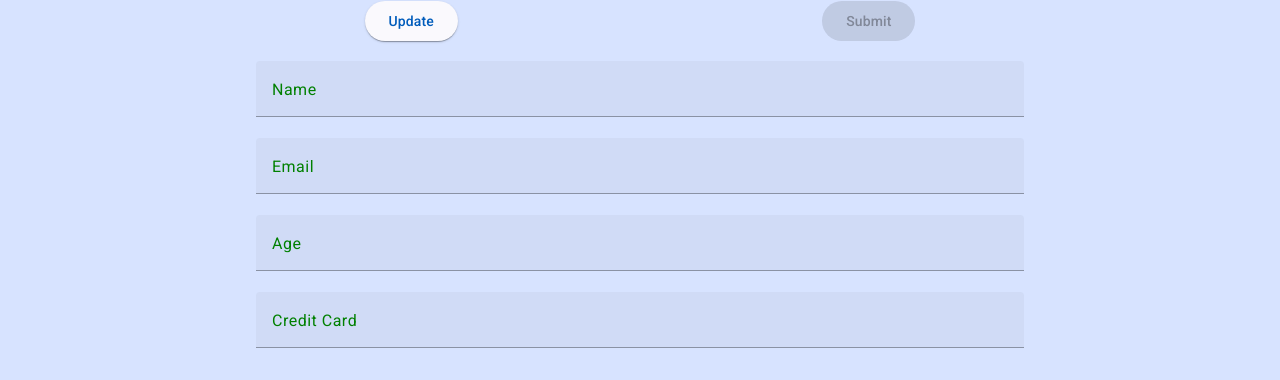
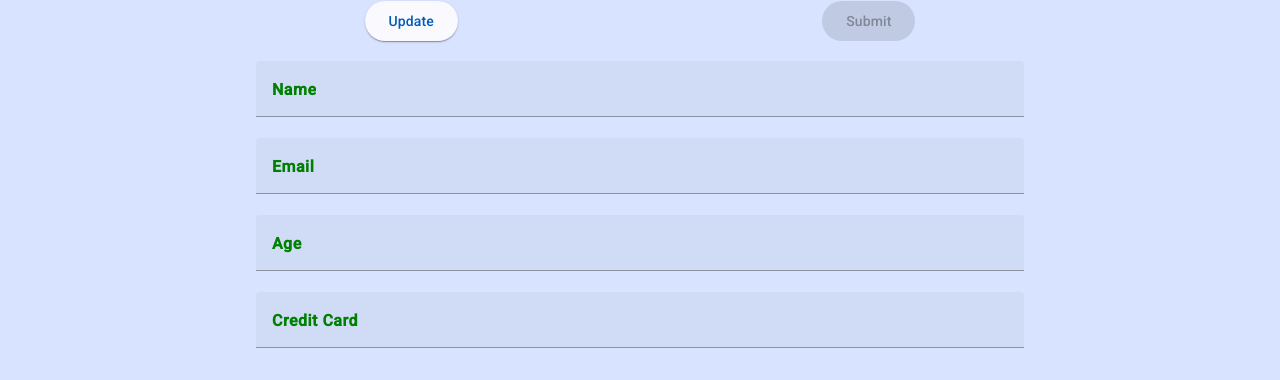
Before and after one commit to vyshnav0/eComChain-test, an Angular app in the folder aMedic/frontend/: page /profile/1 in a window 1280 px wide. Shown: the part 249-629 px from the top of the page. Built offline with nearby package versions, Linux system fonts and the light colour scheme; no server answers; sample sign-in values are in the browser's storage.

Commit message:
header name update on edit

```diff
--- a/aMedic/frontend/src/app/profile/profile.component.css
+++ b/aMedic/frontend/src/app/profile/profile.component.css
@@ -32,6 +32,7 @@ mat-icon {
 
 mat-label{
     color: green;
+    font-weight: bold;
 }
 
 .button-container{
--- a/aMedic/frontend/src/app/profile/profile.component.ts
+++ b/aMedic/frontend/src/app/profile/profile.component.ts
@@ -70,6 +70,8 @@ export class ProfileComponent implements OnInit {
         next: () => {
           console.log('User information updated');
           this.toggleEdit();
+          window.location.reload();
+          //change this if you get time, setup a service to dynamically refresh header
         },
         error: (err) => {
           console.error("Error updating user details", err);
```
